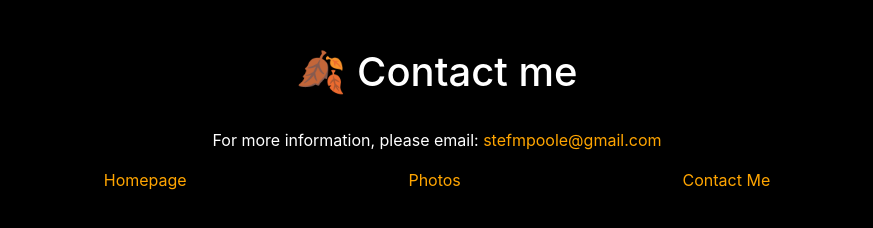
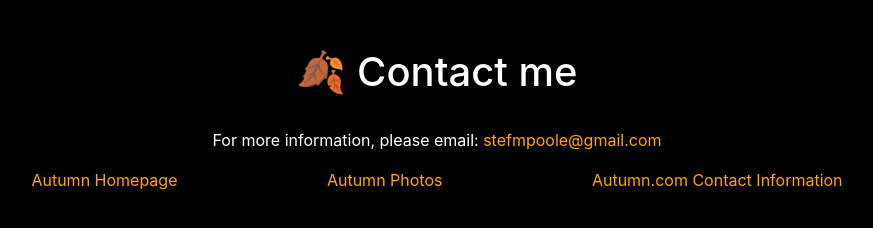
Before and after one commit to stefmpoole/multiple-page-static-website, a plain HTML site: page contact.html in a window 1280 px wide. Shown: the whole page, without its empty margins (203-1076 px from the left). Drawn offline with nearby package versions, Linux system fonts and the light colour scheme.

Commit message:
updated seo recommendations

```diff
--- a/contact.html
+++ b/contact.html
@@ -31,15 +31,10 @@
               </a>
             </p>
             <footer class="sticky d-flex justify-content-center-sm" id="links">
-              <a href="/" title="Autumn Homepage">Homepage</a>
-              <a href="/photos.html" target="_blank" title="Autumn Photos"
-                >Photos</a
-              >
-              <a
-                href="/contact.html"
-                target="_blank"
-                title="Autumn Contact Info"
-                >Contact Me</a
+              <a href="/" title="autumn homepage">Autumn Homepage</a>
+              <a href="/photos.html" title="autumn photos">Autumn Photos</a>
+              <a href="/contact.html" title="autumn contact info"
+                >Autumn.com Contact Information</a
               >
             </footer>
           </div>
```
Also changed, not shown: index.html (+4 -6 lines), photos.html (+5 -3 lines).
